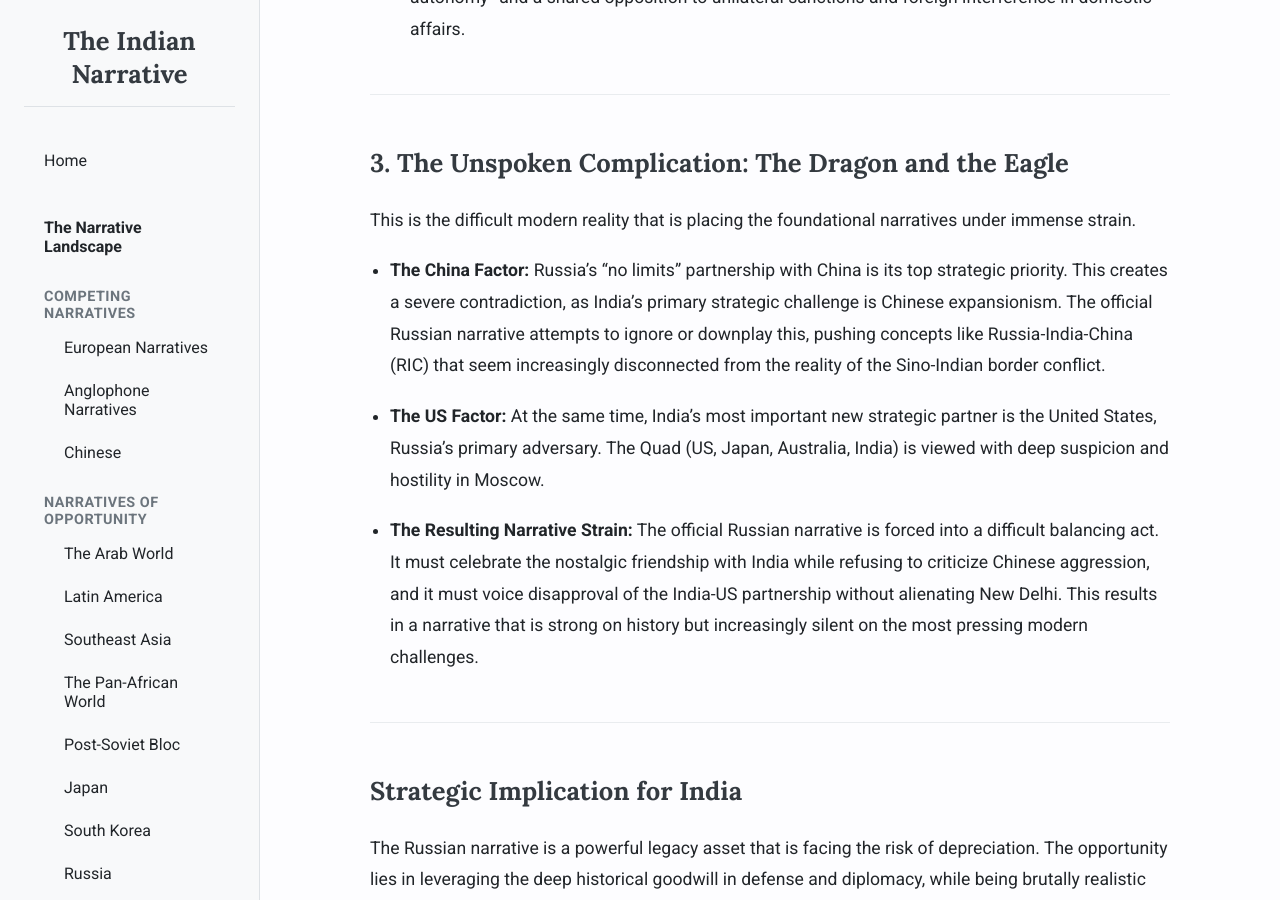
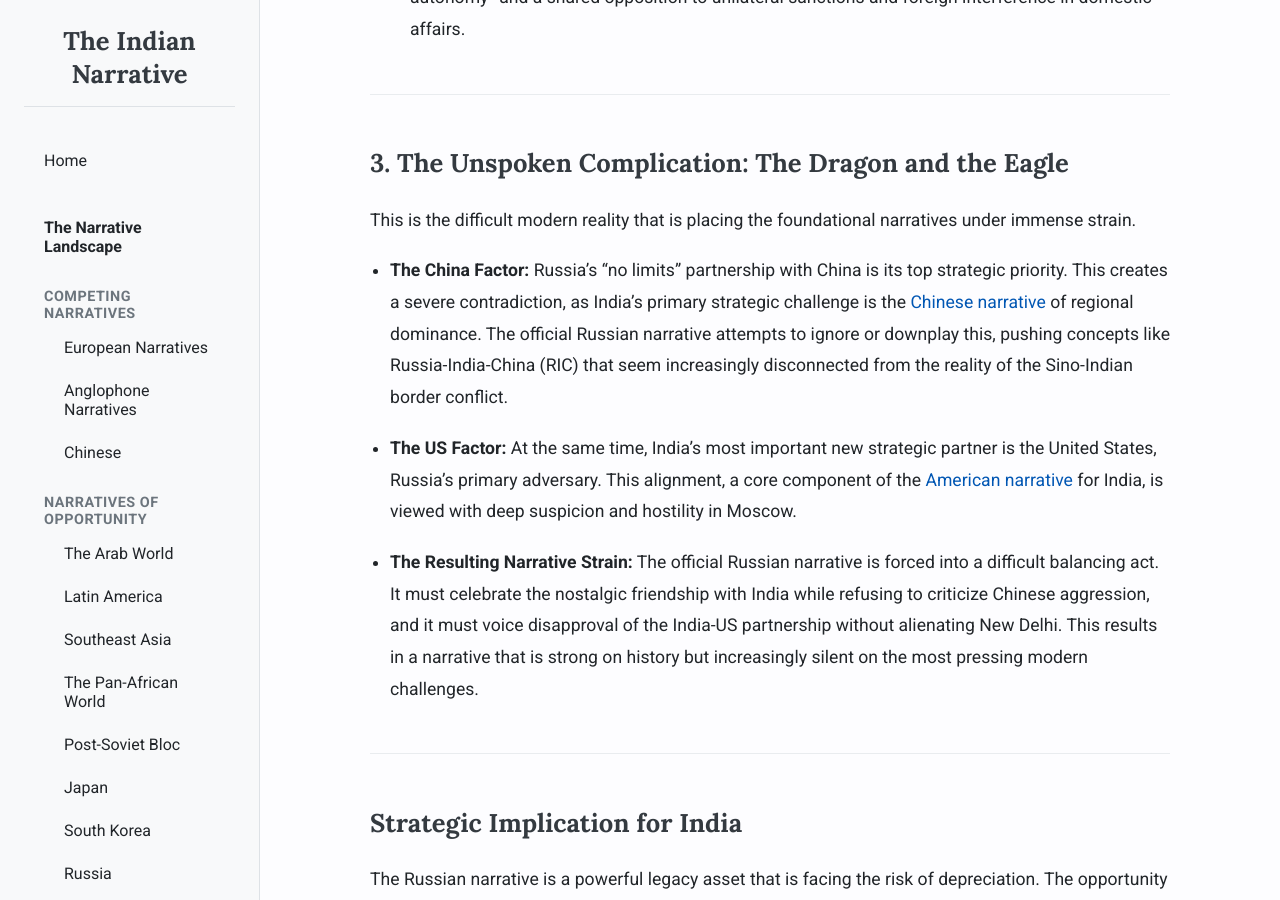
Before and after one commit to nodesman/indian-narrative, a Jekyll site: the page built from russia-narrative.md, in a window 1280 px wide and 900 px high, scrolled down 1643 px. Built offline with Jekyll 4.4.1, drawn with Linux system fonts in a browser that asks for light colours.

Commit message:
refactor: Add strategic interlinking between pages
- Adds hyperlinks between related pages to create a more cohesive user journey and a stronger overall argument.
- Connects internal narratives (e.g., racism, colonial hangover) to their external counterparts (e.g., Pan-African, UK narratives).
- Links competing narratives (e.g., China) to the opportunity narratives that have emerged in response (e.g., Japan, Southeast Asia).

```diff
--- a/russia-narrative.md
+++ b/russia-narrative.md
@@ -39,8 +39,8 @@ This is the official narrative of the post-Cold War era, framing the relationshi
 
 This is the difficult modern reality that is placing the foundational narratives under immense strain.
 
-*   **The China Factor:** Russia's "no limits" partnership with China is its top strategic priority. This creates a severe contradiction, as India's primary strategic challenge is Chinese expansionism. The official Russian narrative attempts to ignore or downplay this, pushing concepts like Russia-India-China (RIC) that seem increasingly disconnected from the reality of the Sino-Indian border conflict.
-*   **The US Factor:** At the same time, India's most important new strategic partner is the United States, Russia's primary adversary. The Quad (US, Japan, Australia, India) is viewed with deep suspicion and hostility in Moscow.
+*   **The China Factor:** Russia's "no limits" partnership with China is its top strategic priority. This creates a severe contradiction, as India's primary strategic challenge is the <a href="/indian-narrative/chinese-narrative/">Chinese narrative</a> of regional dominance. The official Russian narrative attempts to ignore or downplay this, pushing concepts like Russia-India-China (RIC) that seem increasingly disconnected from the reality of the Sino-Indian border conflict.
+*   **The US Factor:** At the same time, India's most important new strategic partner is the United States, Russia's primary adversary. This alignment, a core component of the <a href="/indian-narrative/anglophone-narrative/">American narrative</a> for India, is viewed with deep suspicion and hostility in Moscow.
 *   **The Resulting Narrative Strain:** The official Russian narrative is forced into a difficult balancing act. It must celebrate the nostalgic friendship with India while refusing to criticize Chinese aggression, and it must voice disapproval of the India-US partnership without alienating New Delhi. This results in a narrative that is strong on history but increasingly silent on the most pressing modern challenges.
 
 ---
```
Also changed, not shown: anglophone-narrative.md (+1 -1 lines), chinese-narrative.md (+4 -0 lines), colonial-hangover.md (+1 -1 lines), poison-of-racism.md (+1 -1 lines).
